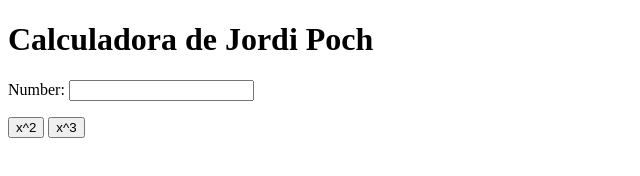
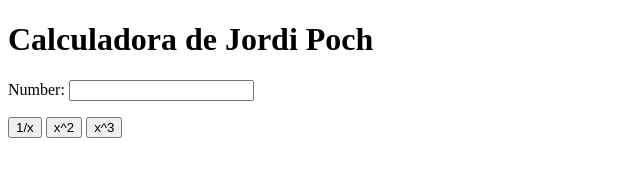
Before and after one commit to Trainival/my_calculator_2, a plain HTML site: page index.html in a window 1280 px wide. Shown: the full height of the page, 0-640 px from the left. Drawn offline with Linux system fonts and the light colour scheme.

Commit message:
1/x button

```diff
--- a/index.html
+++ b/index.html
@@ -9,6 +9,7 @@
 		Number:
 		<input type="text" id="n1">
 		<p>
+            <button onClick="inverse()"> 1/x </button>
             <button onClick="square()"> x^2 </button>
 			<button onclick="cube()"> x^3 </button>
 		</p>
@@ -21,6 +22,10 @@
                 var num = document.getElementById("n1");
                 num.value = Math.pow(num.value, 2);
             }
+            function inverse() {
+                var num = document.getElementById("n1");
+                num.value = 1/num.value;
+            }
 		</script>
 	</body>
 </html>
```
